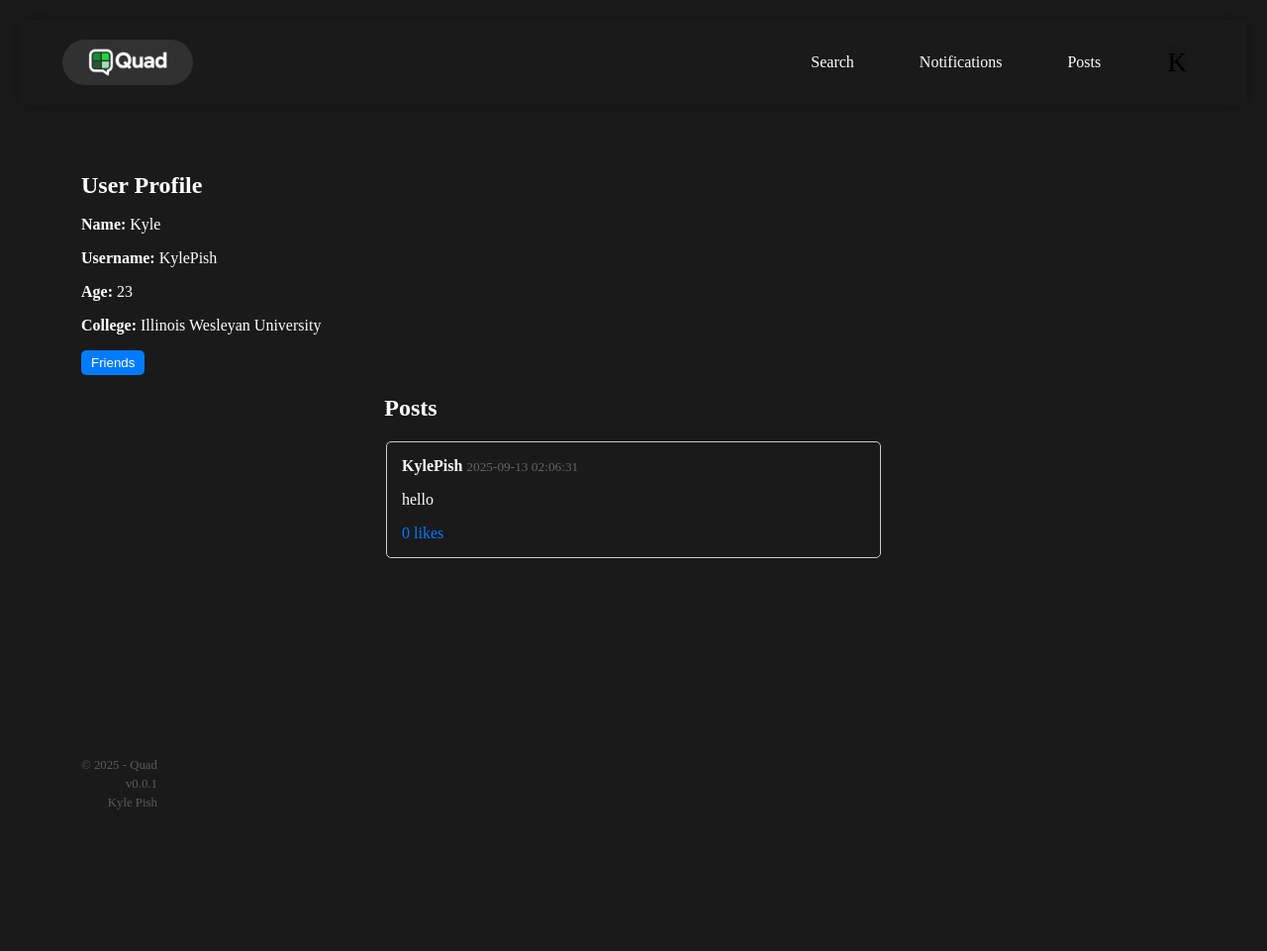
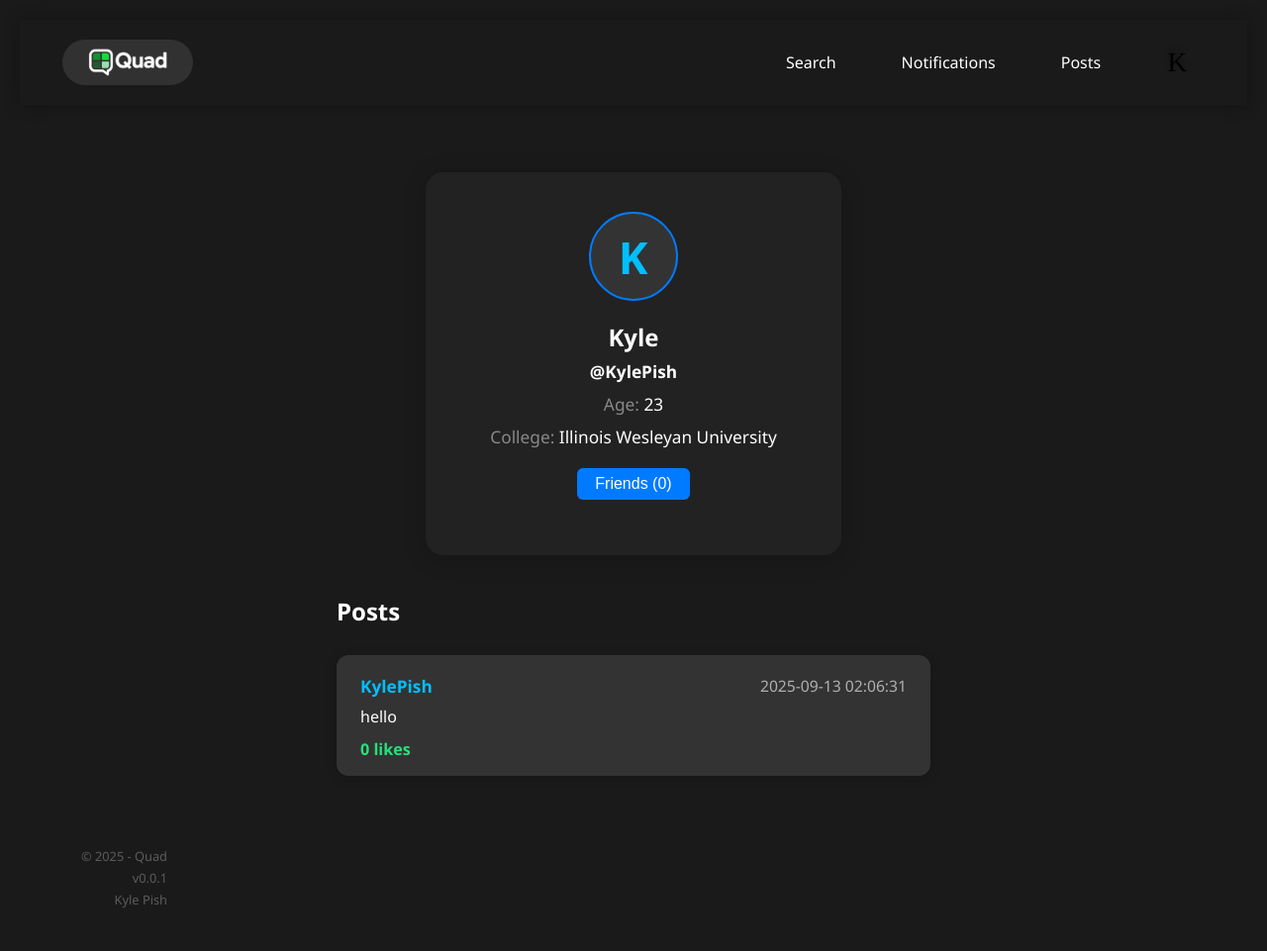
Before and after one commit to kyle-pish/quad, a Flask app: a page that uses templates/profile.html in a window 1280 px wide. Shown: the whole page at 99% size. Before the commit the page ends 818 px from the top, so only its background shows below. Run offline with Flask 3, Linux system fonts and the light colour scheme; a user stored in the database is signed in; data comes from the database, SQL or seed files in the repository; data that the repository does not hold is empty; some web fonts are replaced.

Commit message:
better looking profile page

```diff
--- a/templates/profile.html
+++ b/templates/profile.html
@@ -7,63 +7,127 @@
     <link rel="stylesheet" href="{{ url_for('static', filename='styles.css') }}">
     <link rel="stylesheet" href="{{ url_for('static', filename='universal.css') }}">
     <style>
-        li {
-            border: 1px solid #ccc; /* Outline style */
-            border-radius: 5px;
-            padding: 15px;
-            margin-bottom: 15px;
-            width: 500px; /* Set the width */
-            margin: 0 auto; /* Center horizontally */
-            box-sizing: border-box; /* Include padding and border in width calculation */
+        body {
+            background: #1a1a1a;
+            color: #fff;
+            font-family: 'Segoe UI', Arial, sans-serif;
         }
-        ul {
-            list-style: none; /* Remove bullet points */
-            padding: 0;
-            margin: 0;
+        .profile-card {
+            background: #222;
+            border-radius: 18px;
+            box-shadow: 0 4px 24px rgba(0,0,0,0.18);
+            padding: 2.5rem 2rem 2rem 2rem;
+            max-width: 420px;
+            margin: 2.5rem auto 2rem auto;
+            text-align: center;
+            position: relative;
         }
-        .date-time {
-            color: #666;
+        .avatar {
+            width: 90px;
+            height: 90px;
+            border-radius: 50%;
+            background: #333;
+            border: 2px solid #007bff;
+            display: flex;
+            align-items: center;
+            justify-content: center;
+            font-size: 2.8rem;
+            color: #00bfff;
+            margin: 0 auto 1.2rem auto;
+            font-weight: 700;
+            letter-spacing: 1px;
         }
-        .post-details {
-            margin-bottom: 8px; /* Adjust the value to add spacing between elements */
+        .profile-info p {
+            margin: 0.2em 0 0.6em 0;
+            font-size: 1.08rem;
         }
-        h2 {
-            text-align: center; /* Center the text */
-            margin-right: 450px; /* Offset to the left */
-
+        .profile-info strong {
+            color: #fff;
         }
-
-        /* Hide the friends list by default */
+        .friends {
+            margin: 1.2em 0 1.5em 0;
+        }
+        .friends-button {
+            background: #007bff;
+            color: #fff;
+            border: none;
+            padding: 7px 18px;
+            border-radius: 6px;
+            font-size: 1rem;
+            cursor: pointer;
+            transition: background 0.2s;
+        }
+        .friends-button:hover {
+            background: #0056b3;
+        }
         .friends-list {
             display: none;
             position: absolute;
-            background: #666;
-            padding: 10px;
-            width: 150px;
-            list-style: none;
-            margin: 0;
-            border: none; /* Remove the border */
-            box-shadow: 0 0 5px rgba(0, 0, 0, 0.3); /* Adding shadow for a slight separation effect */
+            left: 50%;
+            transform: translateX(-50%);
+            background: #222;
+            color: #fff;
+            padding: 1em 1.2em;
+            width: 210px;
+            border-radius: 10px;
+            box-shadow: 0 2px 16px rgba(0,0,0,0.23);
+            margin-top: 0.5em;
+            z-index: 10;
         }
-
-        /* Style the Friends button */
-        .friends-button {
-            background-color: #007bff;
+        .friends-list li {
+            padding: 0.4em 0;
+            border-bottom: 1px solid #333;
+        }
+        .friends-list li:last-child {
+            border-bottom: none;
+        }
+        .posts-section {
+            max-width: 600px;
+            margin: 2.5rem auto 2rem auto;
+        }
+        .posts-section h2 {
+            text-align: left;
+            margin-bottom: 1.2em;
             color: #fff;
-            border: none;
-            padding: 5px 10px;
-            cursor: pointer;
-            border-radius: 5px;
+            font-size: 1.5rem;
         }
-
-        /* Remove the default list styles when displayed */
-        .friends-list li {
-            list-style: none;
-            margin: 0;
-            padding: 5px 0;
-            border: none;
+        .post-card {
+            background: #333;
+            border-radius: 12px;
+            box-shadow: 0 2px 12px rgba(0,0,0,0.17);
+            padding: 1.2em 1.5em 1em 1.5em;
+            margin-bottom: 1.5em;
+            position: relative;
         }
-
+        .post-details {
+            display: flex;
+            justify-content: space-between;
+            align-items: center;
+            margin-bottom: 0.5em;
+        }
+        .post-details strong {
+            color: #00bfff;
+            font-size: 1.08rem;
+        }
+        .date-time {
+            color: #b0b0b0;
+            font-size: 0.98rem;
+        }
+        .post-card p {
+            margin: 0.5em 0 0.7em 0;
+            color: #fff;
+        }
+        .likes {
+            color: #28e07b;
+            font-weight: 600;
+            font-size: 1.01rem;
+        }
+        @media (max-width: 700px) {
+            .profile-card, .posts-section {
+                max-width: 98vw;
+                padding: 1.2rem 0.5rem;
+            }
+        }
     </style>
 </head>
 
@@ -72,42 +136,45 @@
     <main>
         <section>
             <div class="container">
-
-                <h1>User Profile</h1>
                 {% if user %}
-                    <p><strong>Name:</strong> {{ user[1] }}</p>
-                    <p><strong>Username:</strong> {{ user[2] }}</p>
-                    <p><strong>Age:</strong> {{ user[4] }}</p>
-                    <p><strong>College:</strong> {{ user[5] }}</p>
-                    <!-- Display Friends -->
+                <div class="profile-card">
+                    <div class="avatar">
+                        {{ user[2][0]|upper }}
+                    </div>
+                    <div class="profile-info">
+                        <h1 style="margin-bottom:0.3em;">{{ user[1] }}</h1>
+                        <p><strong>@{{ user[2] }}</strong></p>
+                        <p><span style="color:#888;">Age:</span> {{ user[4] }}</p>
+                        <p><span style="color:#888;">College:</span> {{ user[5] }}</p>
+                    </div>
                     <div class="friends">
-                        <button onclick="toggleFriends()" class="friends-button">Friends</button>
+                        <button onclick="toggleFriends()" class="friends-button">Friends ({{ friends|length }})</button>
                         <ul id="friendsList" class="friends-list">
                             {% for friend in friends %}
                                 <li>{{ friend[1] }}</li>
                             {% endfor %}
                         </ul>
                     </div>
-                    <!-- Display Posts -->
+                </div>
+                <div class="posts-section">
                     <h2>Posts</h2>
                     {% if posts %}
-                        <ul>
                         {% for post in posts %}
-                                <li>
+                        <div class="post-card">
                             <div class="post-details">
                                 <strong>{{ post[1] }}</strong>
-                                        <small class="date-time">{{ post[3] }}</small>
+                                <span class="date-time">{{ post[3] }}</span>
                             </div>
                             <p>{{ post[2] }}</p>
-                                    <span style="color:#007bff;font-weight:500;">{{ post[4] }} likes</span>
-                                </li>
+                            <span class="likes">{{ post[4] }} likes</span>
+                        </div>
                         {% endfor %}
-                        </ul>
                     {% else %}
-                        <p>No posts available.</p>
+                        <p style="text-align:center;color:#888;">No posts available.</p>
                     {% endif %}
+                </div>
                 {% else %}
-                    <p>User data not found.</p>
+                    <p style="text-align:center;">User data not found.</p>
                 {% endif %}
             </div>
         </section>
```
Lines whose indentation alone changed are shown as unchanged.
